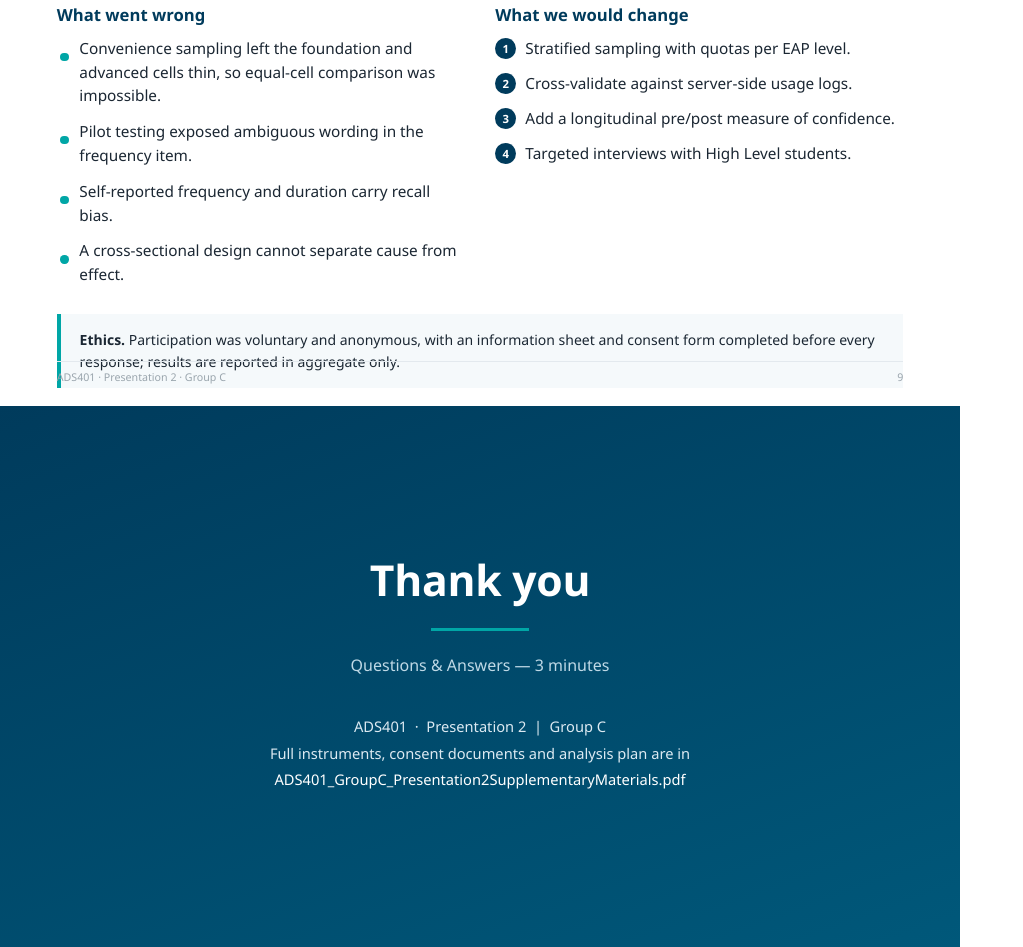
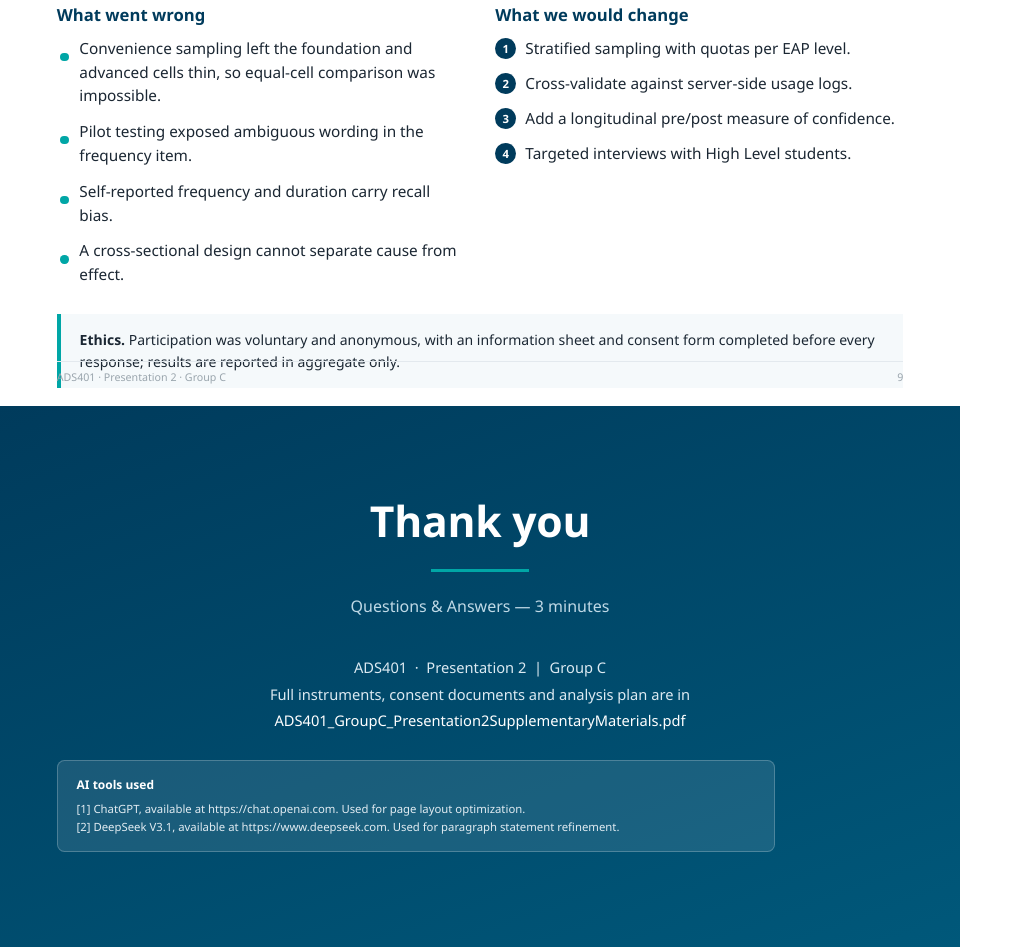
Before and after one commit to Hollybooy/smart-partner-research, a plain HTML site: page deliverables/slides.html in a window 1280 px wide. Shown: the part 4458-5405 px from the top of the page, without its empty margins (0-1023 px from the left). Drawn offline with Linux system fonts and the light colour scheme.

Commit message:
Slides: add AI-use citation to final slide

```diff
--- a/deliverables/slides.html
+++ b/deliverables/slides.html
@@ -71,6 +71,13 @@
   .cover .rule { background: #00A6A6; margin: 6mm auto; }
   .cover .sub { color: #BFD9E6; font-size: 12pt; }
   .cover .meta { margin-top: 10mm; font-size: 11pt; color: #DCEAF2; line-height: 1.8; }
+  .ref-box {
+    margin-top: 7mm; padding: 4mm 5mm;
+    background: rgba(255,255,255,0.10); border: 1px solid rgba(255,255,255,0.22);
+    border-radius: 2mm; font-size: 8.5pt; line-height: 1.55; color: #E2ECF2;
+    text-align: left; max-width: 190mm;
+  }
+  .ref-box b { color: #fff; display: block; margin-bottom: 1.5mm; font-size: 9pt; }
 </style>
 </head>
 <body>
@@ -319,6 +326,11 @@
     Full instruments, consent documents and analysis plan are in<br>
     <span style="color:#fff">ADS401_GroupC_Presentation2SupplementaryMaterials.pdf</span>
   </div>
+  <div class="ref-box">
+    <b>AI tools used</b>
+    [1] ChatGPT, available at https://chat.openai.com. Used for page layout optimization.<br>
+    [2] DeepSeek V3.1, available at https://www.deepseek.com. Used for paragraph statement refinement.
+  </div>
 </section>
 
 </body>
```
Also changed, not shown: 1 other file.
